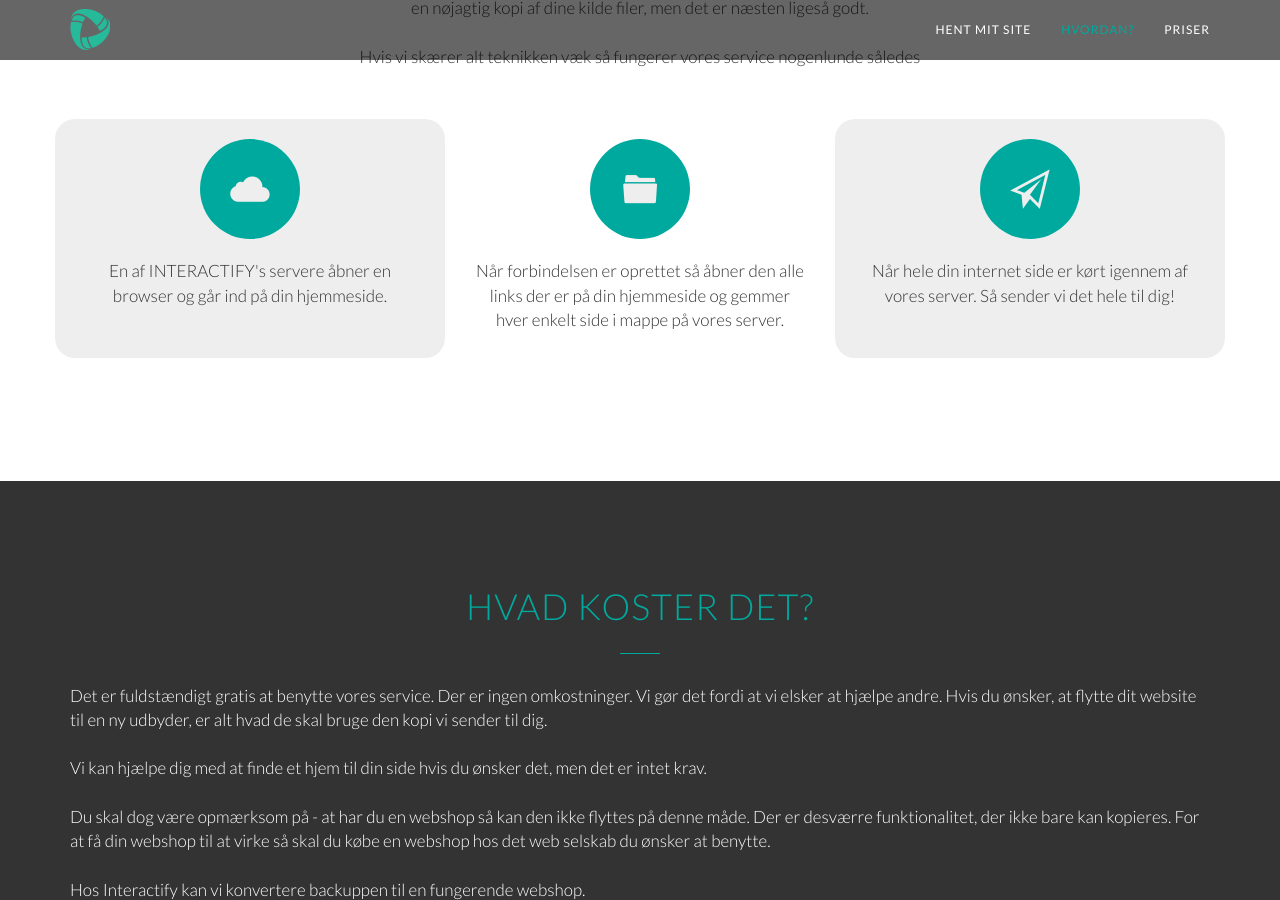
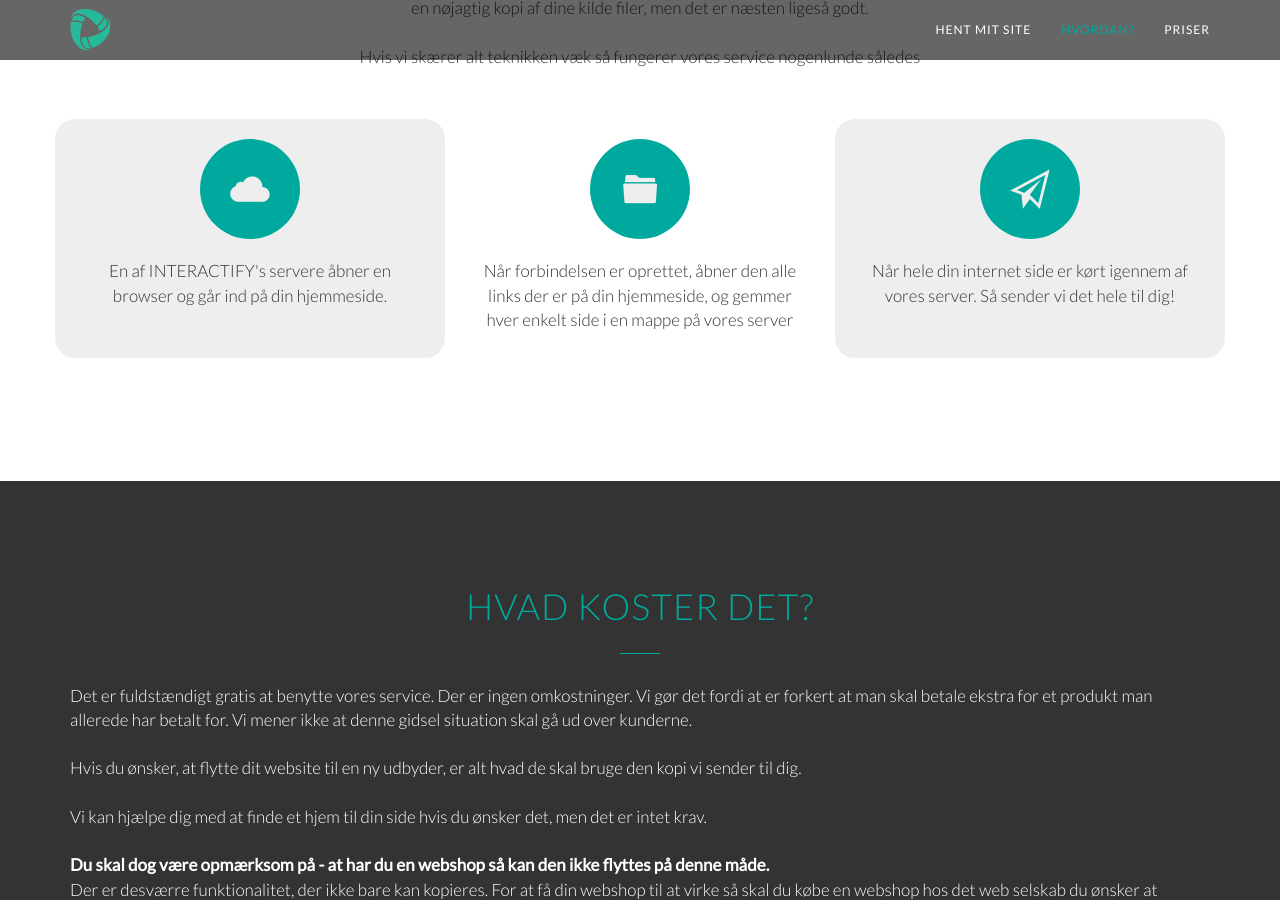
Before and after one commit to Interactify/backup-interactify, a Jekyll site: the page built from index.html, in a window 1280 px wide and 900 px high, scrolled down 1857 px. Built offline with Jekyll 4.4.1, drawn with Linux system fonts in a browser that asks for light colours; some web fonts are replaced; some of the changed text lies outside the part shown.

Commit message:
og content

```diff
--- a/_includes/head.html
+++ b/_includes/head.html
@@ -14,4 +14,11 @@
     <link href='https://fonts.googleapis.com/css?family=Condiment' rel='stylesheet' type='text/css'>
     <link href='https://fonts.googleapis.com/css?family=Lato:100,300,400' rel='stylesheet' type='text/css'>
     <script src="{{ "js/app.js" | prepend: site.baseurl }}"></script>
+
+    <meta property="og:url" content="http://backup.interactify.dk" />
+    <meta property="og:type" content="website" />
+    <meta property="og:title" content="Kopier din DanaWeb hjemmeside" />
+    <meta property="og:description" content="Lav en hurtig statisk kopi af din webside. Så kan du drikke julegløggen ud, og finde den rigtige løsning for dig og din virksomhed uden at binde dig!" />
+    <meta property="og:image" content="http://backup.interactify.dk/images/2.jpg" />
+
 </head>
--- a/_includes/hvordan.html
+++ b/_includes/hvordan.html
@@ -23,7 +23,7 @@
             <div class="col-md-4 col-sm-4 whitebox">
                 <span class="number"><i class="ion-folder"></i></span>
                 <p class="text">
-                    Når forbindelsen er oprettet så åbner den alle links der er på din hjemmeside og gemmer hver enkelt side i mappe på vores server.
+                    Når forbindelsen er oprettet, åbner den alle links der er på din hjemmeside, og gemmer hver enkelt side i en mappe på vores server
                 </p>
 
             </div>
--- a/_includes/pris.html
+++ b/_includes/pris.html
@@ -9,10 +9,11 @@
     <div class="container">
         <div class="row">
             <div class="col-md-12 white">
-                Det er fuldstændigt gratis at benytte vores service. Der er ingen omkostninger. Vi gør det fordi at vi elsker at hjælpe andre.
+                Det er fuldstændigt gratis at benytte vores service. Der er ingen omkostninger. Vi gør det fordi at er forkert at man skal betale ekstra for et produkt man allerede har betalt for.
+                Vi mener ikke at denne gidsel situation skal gå ud over kunderne.<br><br>
                 Hvis du ønsker, at flytte dit website til en ny udbyder, er alt hvad de skal bruge den kopi vi sender til dig.<br><br>
                 Vi kan hjælpe dig med at finde et hjem til din side hvis du ønsker det, men det er intet krav.<br><br>
-                Du skal dog være opmærksom på - at har du en webshop så kan den ikke flyttes på denne måde. Der er desværre funktionalitet, der ikke bare kan kopieres.
+                <b>Du skal dog være opmærksom på - at har du en webshop så kan den ikke flyttes på denne måde.</b><br> Der er desværre funktionalitet, der ikke bare kan kopieres.
                 For at få din webshop til at virke så skal du købe en webshop hos det web selskab du ønsker at benytte.<br><br>
                 Hos Interactify kan vi konvertere backuppen til en fungerende webshop.
             </div>
```
Also changed, not shown: 2 other files.
